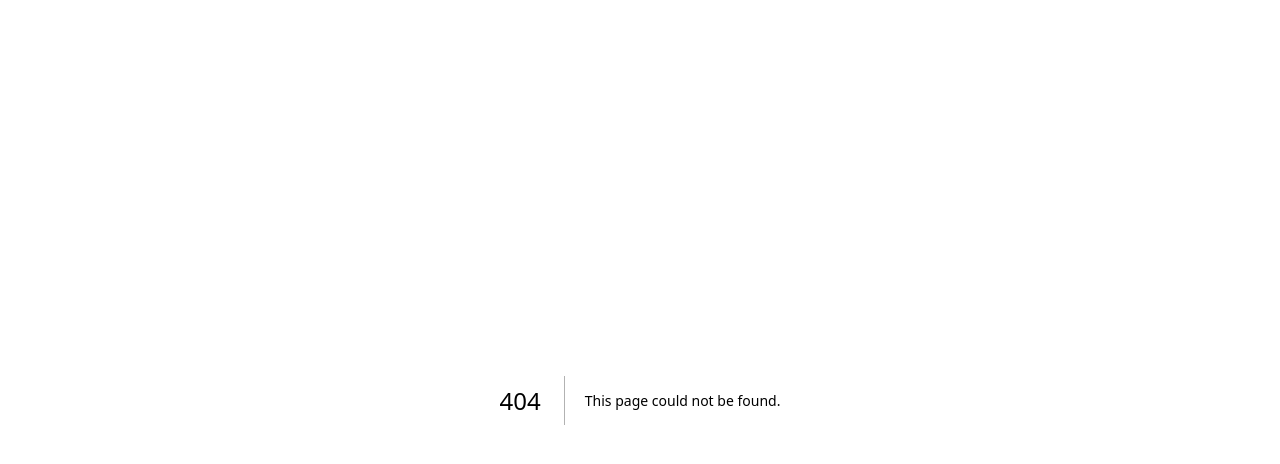
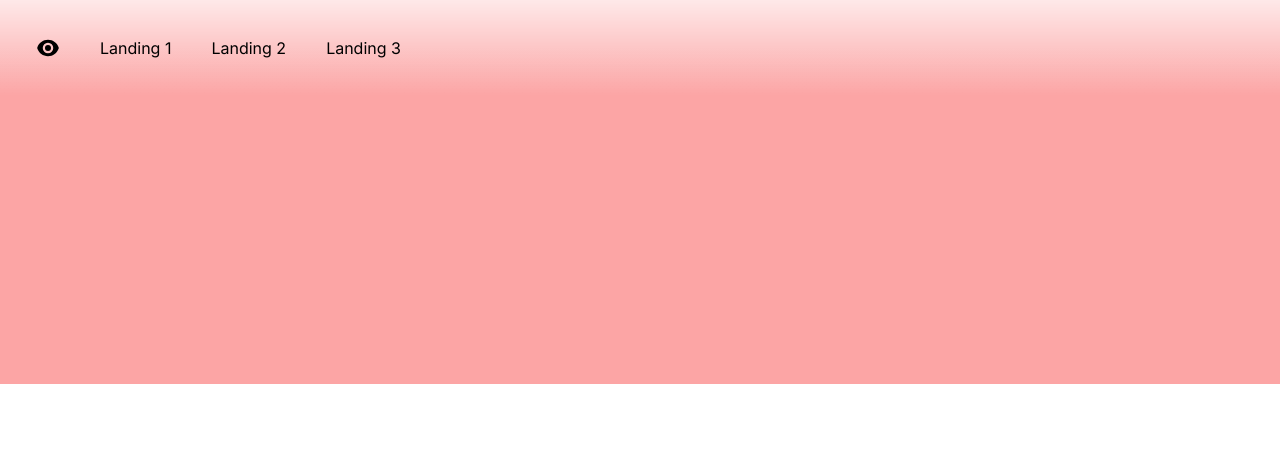
Before and after one commit to emjheypb/tailwind-test, a Next.js app: page /landing1 in a window 1280 px wide. Before the commit this address had no page. Shown: the top 464 px of the page. Built offline with nearby package versions, Linux system fonts and the light colour scheme.

Commit message:
initial pages

```diff
--- /dev/null
+++ b/src/app/_components/navbar-sticky.tsx
@@ -0,0 +1,92 @@
+"use client";
+import Link from "next/link";
+import { useEffect, useState } from "react";
+
+const links = [
+  {
+    id: "landing1",
+    name: "Landing 1",
+    href: "/landing1",
+  },
+  {
+    id: "landing2",
+    name: "Landing 2",
+    href: "/landing2",
+  },
+  {
+    id: "landing3",
+    name: "Landing 3",
+    href: "/landing3",
+  },
+];
+
+const OpenEyeSVG = () => (
+  <svg
+    xmlns="http://www.w3.org/2000/svg"
+    viewBox="0 0 24 24"
+    fill="currentColor"
+    className={`size-6`}>
+    <path d="M12 15a3 3 0 1 0 0-6 3 3 0 0 0 0 6Z" />
+    <path
+      fillRule="evenodd"
+      d="M1.323 11.447C2.811 6.976 7.028 3.75 12.001 3.75c4.97 0 9.185 3.223 10.675 7.69.12.362.12.752 0 1.113-1.487 4.471-5.705 7.697-10.677 7.697-4.97 0-9.186-3.223-10.675-7.69a1.762 1.762 0 0 1 0-1.113ZM17.25 12a5.25 5.25 0 1 1-10.5 0 5.25 5.25 0 0 1 10.5 0Z"
+      clipRule="evenodd"
+    />
+  </svg>
+);
+
+const CloseEyeSVG = () => (
+  <svg
+    xmlns="http://www.w3.org/2000/svg"
+    viewBox="0 0 24 24"
+    fill="currentColor"
+    className={`size-6`}>
+    <path d="M3.53 2.47a.75.75 0 0 0-1.06 1.06l18 18a.75.75 0 1 0 1.06-1.06l-18-18ZM22.676 12.553a11.249 11.249 0 0 1-2.631 4.31l-3.099-3.099a5.25 5.25 0 0 0-6.71-6.71L7.759 4.577a11.217 11.217 0 0 1 4.242-.827c4.97 0 9.185 3.223 10.675 7.69.12.362.12.752 0 1.113Z" />
+    <path d="M15.75 12c0 .18-.013.357-.037.53l-4.244-4.243A3.75 3.75 0 0 1 15.75 12ZM12.53 15.713l-4.243-4.244a3.75 3.75 0 0 0 4.244 4.243Z" />
+    <path d="M6.75 12c0-.619.107-1.213.304-1.764l-3.1-3.1a11.25 11.25 0 0 0-2.63 4.31c-.12.362-.12.752 0 1.114 1.489 4.467 5.704 7.69 10.675 7.69 1.5 0 2.933-.294 4.242-.827l-2.477-2.477A5.25 5.25 0 0 1 6.75 12Z" />
+  </svg>
+);
+
+const StickyNavBar = () => {
+  const [isEyeOpen, setIsEyeOpen] = useState(true);
+  const [isSticky, setSticky] = useState(false);
+  // const [y, setY] = useState(0);
+
+  const toggleEye = () => {
+    setIsEyeOpen(!isEyeOpen);
+  };
+  const handleStickyNavbar = () => {
+    // setY(window.scrollY);
+    if (window.scrollY >= 150) {
+      setSticky(true);
+    } else {
+      setSticky(false);
+    }
+  };
+
+  useEffect(() => {
+    window.addEventListener("scroll", handleStickyNavbar);
+  });
+
+  return (
+    <nav
+      className={`p-5 transition duration-500 ${
+        isSticky ? "shadow-xl" : "shadow-none bg-gradient-to-b"
+      } to-transparent from-white/75 fixed min-w-full gap-2 flex`}
+      onScroll={() => {
+        alert("SCROLL");
+      }}>
+      {/* {y} */}
+      <button onClick={toggleEye} className={`p-4`}>
+        {isEyeOpen ? <OpenEyeSVG /> : <CloseEyeSVG />}
+      </button>
+      {links.map((link) => (
+        <Link href={link.href} key={link.id} className={`p-4`}>
+          <span>{link.name}</span>
+        </Link>
+      ))}
+    </nav>
+  );
+};
+
+export default StickyNavBar;
--- a/src/app/globals.css
+++ b/src/app/globals.css
@@ -17,13 +17,13 @@
 }
 
 body {
-  color: rgb(var(--foreground-rgb));
-  background: linear-gradient(
+  /* color: rgb(var(--foreground-rgb)); */
+  /* background: linear-gradient(
       to bottom,
       transparent,
       rgb(var(--background-end-rgb))
     )
-    rgb(var(--background-start-rgb));
+    rgb(var(--background-start-rgb)); */
 }
 
 @layer utilities {
--- /dev/null
+++ b/src/app/landing1/page.tsx
@@ -0,0 +1,9 @@
+const Landing1 = () => {
+  return (
+    <div>
+      <div className="bg-red-300 h-96 min-w-full"></div>
+    </div>
+  );
+};
+
+export default Landing1;
--- /dev/null
+++ b/src/app/landing2/page.tsx
@@ -0,0 +1,9 @@
+const Landing2 = () => {
+  return (
+    <div>
+      <div className="bg-blue-300 h-96 min-w-full"></div>
+    </div>
+  );
+};
+
+export default Landing2;
--- /dev/null
+++ b/src/app/landing3/page.tsx
@@ -0,0 +1,9 @@
+const Landing3 = () => {
+  return (
+    <div>
+      <div className="bg-green-300 h-96 min-w-full"></div>
+    </div>
+  );
+};
+
+export default Landing3;
--- a/src/app/layout.tsx
+++ b/src/app/layout.tsx
@@ -1,6 +1,7 @@
 import type { Metadata } from "next";
 import { Inter } from "next/font/google";
 import "./globals.css";
+import StickyNavBar from "./_components/navbar-sticky";
 
 const inter = Inter({ subsets: ["latin"] });
 
@@ -16,7 +17,10 @@ export default function RootLayout({
 }>) {
   return (
     <html lang="en">
-      <body className={inter.className}>{children}</body>
+      <body className={inter.className}>
+        <StickyNavBar />
+        {children}
+      </body>
     </html>
   );
 }
--- a/src/app/page.tsx
+++ b/src/app/page.tsx
@@ -2,112 +2,28 @@ import Image from "next/image";
 
 export default function Home() {
   return (
-    <main className="flex min-h-screen flex-col items-center justify-between p-24">
-      <div className="z-10 w-full max-w-5xl items-center justify-between font-mono text-sm lg:flex">
-        <p className="fixed left-0 top-0 flex w-full justify-center border-b border-gray-300 bg-gradient-to-b from-zinc-200 pb-6 pt-8 backdrop-blur-2xl dark:border-neutral-800 dark:bg-zinc-800/30 dark:from-inherit lg:static lg:w-auto  lg:rounded-xl lg:border lg:bg-gray-200 lg:p-4 lg:dark:bg-zinc-800/30">
-          Get started by editing&nbsp;
-          <code className="font-mono font-bold">src/app/page.tsx</code>
-        </p>
-        <div className="fixed bottom-0 left-0 flex h-48 w-full items-end justify-center bg-gradient-to-t from-white via-white dark:from-black dark:via-black lg:static lg:size-auto lg:bg-none">
-          <a
-            className="pointer-events-none flex place-items-center gap-2 p-8 lg:pointer-events-auto lg:p-0"
-            href="https://vercel.com?utm_source=create-next-app&utm_medium=appdir-template&utm_campaign=create-next-app"
-            target="_blank"
-            rel="noopener noreferrer"
-          >
-            By{" "}
-            <Image
-              src="/vercel.svg"
-              alt="Vercel Logo"
-              className="dark:invert"
-              width={100}
-              height={24}
-              priority
-            />
-          </a>
-        </div>
-      </div>
-
-      <div className="relative z-[-1] flex place-items-center before:absolute before:h-[300px] before:w-full before:-translate-x-1/2 before:rounded-full before:bg-gradient-radial before:from-white before:to-transparent before:blur-2xl before:content-[''] after:absolute after:-z-20 after:h-[180px] after:w-full after:translate-x-1/3 after:bg-gradient-conic after:from-sky-200 after:via-blue-200 after:blur-2xl after:content-[''] before:dark:bg-gradient-to-br before:dark:from-transparent before:dark:to-blue-700 before:dark:opacity-10 after:dark:from-sky-900 after:dark:via-[#0141ff] after:dark:opacity-40 sm:before:w-[480px] sm:after:w-[240px] before:lg:h-[360px]">
-        <Image
-          className="relative dark:drop-shadow-[0_0_0.3rem_#ffffff70] dark:invert"
-          src="/next.svg"
-          alt="Next.js Logo"
-          width={180}
-          height={37}
-          priority
-        />
-      </div>
-
-      <div className="mb-32 grid text-center lg:mb-0 lg:w-full lg:max-w-5xl lg:grid-cols-4 lg:text-left">
-        <a
-          href="https://nextjs.org/docs?utm_source=create-next-app&utm_medium=appdir-template&utm_campaign=create-next-app"
-          className="group rounded-lg border border-transparent px-5 py-4 transition-colors hover:border-gray-300 hover:bg-gray-100 hover:dark:border-neutral-700 hover:dark:bg-neutral-800/30"
-          target="_blank"
-          rel="noopener noreferrer"
-        >
-          <h2 className="mb-3 text-2xl font-semibold">
-            Docs{" "}
-            <span className="inline-block transition-transform group-hover:translate-x-1 motion-reduce:transform-none">
-              -&gt;
-            </span>
-          </h2>
-          <p className="m-0 max-w-[30ch] text-sm opacity-50">
-            Find in-depth information about Next.js features and API.
-          </p>
-        </a>
-
-        <a
-          href="https://nextjs.org/learn?utm_source=create-next-app&utm_medium=appdir-template-tw&utm_campaign=create-next-app"
-          className="group rounded-lg border border-transparent px-5 py-4 transition-colors hover:border-gray-300 hover:bg-gray-100 hover:dark:border-neutral-700 hover:dark:bg-neutral-800/30"
-          target="_blank"
-          rel="noopener noreferrer"
-        >
-          <h2 className="mb-3 text-2xl font-semibold">
-            Learn{" "}
-            <span className="inline-block transition-transform group-hover:translate-x-1 motion-reduce:transform-none">
-              -&gt;
-            </span>
-          </h2>
-          <p className="m-0 max-w-[30ch] text-sm opacity-50">
-            Learn about Next.js in an interactive course with&nbsp;quizzes!
-          </p>
-        </a>
-
-        <a
-          href="https://vercel.com/templates?framework=next.js&utm_source=create-next-app&utm_medium=appdir-template&utm_campaign=create-next-app"
-          className="group rounded-lg border border-transparent px-5 py-4 transition-colors hover:border-gray-300 hover:bg-gray-100 hover:dark:border-neutral-700 hover:dark:bg-neutral-800/30"
-          target="_blank"
-          rel="noopener noreferrer"
-        >
-          <h2 className="mb-3 text-2xl font-semibold">
-            Templates{" "}
-            <span className="inline-block transition-transform group-hover:translate-x-1 motion-reduce:transform-none">
-              -&gt;
-            </span>
-          </h2>
-          <p className="m-0 max-w-[30ch] text-sm opacity-50">
-            Explore starter templates for Next.js.
-          </p>
-        </a>
-
-        <a
-          href="https://vercel.com/new?utm_source=create-next-app&utm_medium=appdir-template&utm_campaign=create-next-app"
-          className="group rounded-lg border border-transparent px-5 py-4 transition-colors hover:border-gray-300 hover:bg-gray-100 hover:dark:border-neutral-700 hover:dark:bg-neutral-800/30"
-          target="_blank"
-          rel="noopener noreferrer"
-        >
-          <h2 className="mb-3 text-2xl font-semibold">
-            Deploy{" "}
-            <span className="inline-block transition-transform group-hover:translate-x-1 motion-reduce:transform-none">
-              -&gt;
-            </span>
-          </h2>
-          <p className="m-0 max-w-[30ch] text-balance text-sm opacity-50">
-            Instantly deploy your Next.js site to a shareable URL with Vercel.
-          </p>
-        </a>
-      </div>
+    <main className="flex min-h-screen flex-col items-center justify-between">
+      <section className="bg-red-300 h-96 min-w-full"></section>
+      <section className="bg-orange-300 h-80 min-w-full"></section>
+      <section className="bg-yellow-300 h-72 min-w-full"></section>
+      <section className="bg-green-300 h-64 min-w-full"></section>
+      <section className="bg-blue-300 h-60 min-w-full"></section>
+      <section className="bg-indigo-300 h-56 min-w-full"></section>
+      <section className="bg-purple-300 h-52 min-w-full"></section>
+      <section className="bg-red-300 h-48 min-w-full"></section>
+      <section className="bg-orange-300 h-44 min-w-full"></section>
+      <section className="bg-yellow-300 h-40 min-w-full"></section>
+      <section className="bg-green-300 h-36 min-w-full"></section>
+      <section className="bg-blue-300 h-32 min-w-full"></section>
+      <section className="bg-indigo-300 h-28 min-w-full"></section>
+      <section className="bg-purple-300 h-24 min-w-full"></section>
+      <section className="bg-red-300 h-20 min-w-full"></section>
+      <section className="bg-orange-300 h-16 min-w-full"></section>
+      <section className="bg-yellow-300 h-14 min-w-full"></section>
+      <section className="bg-green-300 h-12 min-w-full"></section>
+      <section className="bg-blue-300 h-11 min-w-full"></section>
+      <section className="bg-indigo-300 h-10 min-w-full"></section>
+      <section className="bg-purple-300 h-9 min-w-full"></section>
     </main>
   );
 }
```
